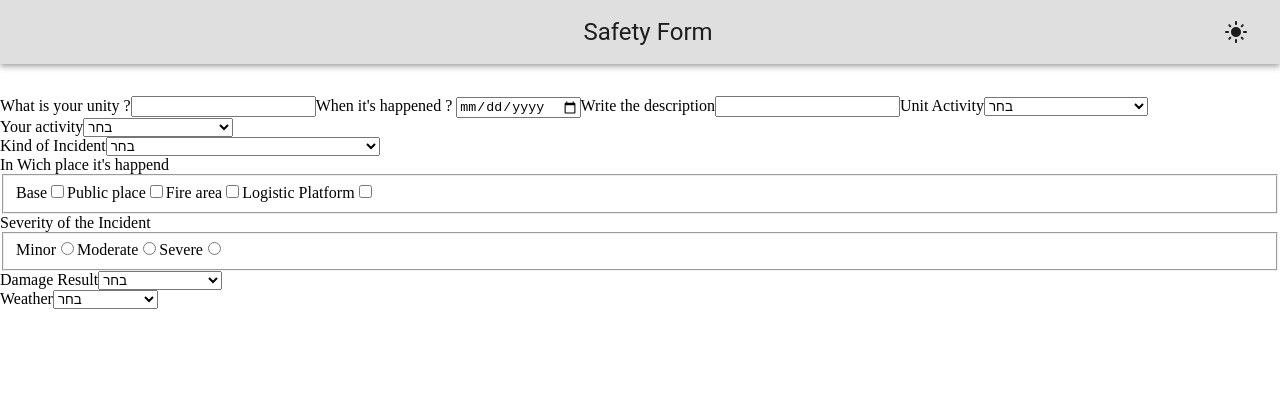
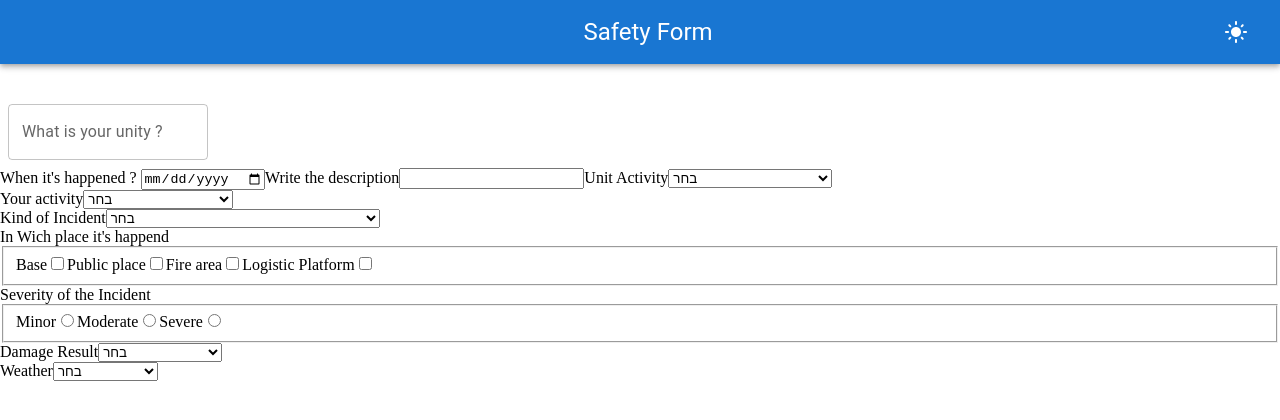
Before and after one commit to AaronMadar/safetyAaron, a React (Vite) app: page / in a window 1280 px wide. Shown: the top 420 px of the page. Built offline with nearby package versions, Linux system fonts and the light colour scheme; some icons are missing.

Commit message:
Creation of Theme DarkAndLight and Wrapp App

```diff
--- a/index.html
+++ b/index.html
@@ -7,6 +7,6 @@
   </head>
   <body>
     <div id="root"></div>
-    <script type="module" src="/src/main.tsx"></script>
+    <script type="module" src="/src/main.jsx"></script>
   </body>
 </html>
--- a/src/App.tsx
+++ b/src/App.tsx
@@ -1,6 +1,5 @@
-import { useState } from "react";
-import { ThemeProvider } from "@mui/material/styles"; // corrige l'import pour MUI
-import { lightTheme, darkTheme } from "./Theme/DarkLightTheme.js";
+import { ThemeProvider} from "@mui/material/styles"; // corrige l'import pour MUI
+import { ThemeContext } from "./Context/ThemeContext";
 import Header from "./components/Layout/Header";
 import UnityField from "./components/fields/Unity";
 import DateField from "./components/fields/Date";
@@ -12,14 +11,12 @@ import Place from "./components/fields/Place";
 import SeverityIncident from "./components/fields/SeverityIncident";
 import Damage from "./components/fields/Damage";
 import Weather from "./components/fields/Weather";
+import { useContext } from "react";
+
 
 export default function App() {
-  const [theme, setTheme] = useState(lightTheme); // stocke le thème MUI, pas une string
 
-  const toggleTheme = () => {
-    setTheme((prev) => (prev === lightTheme ? darkTheme : lightTheme));
-  };
-
+  const { theme, toggleTheme } = useContext(ThemeContext);
   return (
     <ThemeProvider theme={theme}>
       <Header theme={theme} toggleTheme={toggleTheme}>
--- /dev/null
+++ b/src/Context/ThemeContext.jsx
@@ -0,0 +1,25 @@
+// ThemeContext.jsx
+import { createContext, useState } from "react";
+import lightTheme from "../Theme/LightTheme";
+import darkTheme from "../Theme/DarkTheme";
+
+// Provide a safe default so consumers (TSX files) get a known shape
+export const ThemeContext = createContext({
+  theme: lightTheme,
+  toggleTheme: () => {},
+
+});
+
+export const ThemeProviderCustom = ({ children }) => {
+  const [theme, setTheme] = useState(lightTheme);
+
+  const toggleTheme = () => {
+    setTheme(prev => (prev === lightTheme ? darkTheme : lightTheme));
+  };
+
+  return (
+    <ThemeContext.Provider value={{ theme, toggleTheme }}>
+      {children}
+    </ThemeContext.Provider>
+  );
+};
--- a/src/Theme/DarkLightTheme.js
+++ /dev/null
@@ -1,22 +0,0 @@
-    import { createTheme } from "@mui/material";
-
-    export const lightTheme = createTheme(
-        {
-            palette : {
-                mode: "light",
-                primary: {main: '#dfdfdf'},
-                secondary: {main:'#ffffffff'}
-            }
-        },
-    );
-
-
-    export const darkTheme = createTheme(
-        {
-            palette : {
-                mode:'dark',
-                primary: {main:'#000000'},
-                secondary: {main: '#ffffffff'}
-            }
-        }
-    )
--- /dev/null
+++ b/src/Theme/DarkTheme.js
@@ -0,0 +1,16 @@
+import { createTheme } from '@mui/material/styles';
+
+const darkTheme = createTheme({
+  palette: {
+    mode: 'dark',
+    primary: {
+      main: '#90caf9',
+    },
+    background: {
+      default: '#121212',
+      paper: '#1e1e1e',
+    },
+  },
+});
+
+export default darkTheme;
--- /dev/null
+++ b/src/Theme/LightTheme.js
@@ -0,0 +1,17 @@
+import { createTheme } from "@mui/material";
+
+
+const lightTheme = createTheme({
+    palette: {
+    mode: 'light',
+    primary: {
+    main: '#1976d2',
+    },
+    background: {
+    default: '#f5f5f5',
+    paper: '#ffffff',
+    },
+    },
+});
+
+export default lightTheme
--- a/src/components/Layout/Header.tsx
+++ b/src/components/Layout/Header.tsx
@@ -4,10 +4,13 @@ import Toolbar from '@mui/material/Toolbar';
 import Typography from '@mui/material/Typography';
 import IconButton from '@mui/material/IconButton';
 import MenuIcon from '@mui/icons-material/Menu';
-import { LightMode, DarkMode } from '@mui/icons-material';
-import {lightTheme,darkTheme} from '../../Theme/DarkLightTheme'
+import { LightMode, DarkMode } from '@mui/icons-material'
 
-export default function Header({ children, theme, toggleTheme }: any) {
+
+
+export default function Header({ children,theme,toggleTheme }: any) {
+
+
     return (
         <Box sx={{ flexGrow: 1 }}>
             <AppBar position="static" sx={{ marginBottom: '2em' }}>
@@ -25,7 +28,7 @@ export default function Header({ children, theme, toggleTheme }: any) {
                         Safety Form
                     </Typography>
                     <IconButton color="inherit" onClick={toggleTheme}>
-                        {theme === lightTheme ? <LightMode /> : <DarkMode/>}
+                        {theme.palette.mode === 'light' ? <LightMode /> : <DarkMode/>}
                     </IconButton>
                 </Toolbar>
             </AppBar>
--- a/src/components/fields/Unity.tsx
+++ b/src/components/fields/Unity.tsx
@@ -1,13 +1,30 @@
-import type { JSX } from "react"
-
-export default function UnityField(): JSX.Element{
+import * as React from 'react';
+import Box from '@mui/material/Box';
+import TextField from '@mui/material/TextField';
 
 
-    return (
-        <>
-        <label htmlFor="unity">What is your unity ?</label>
-        <input type="text" id="unity"/>
-        </>
-    )
+export default function UnityField() {
+  return (
+    <Box
+      component="form"
+      sx={{ '& > :not(style)': { m: 1, width: '25ch' } }}
+      noValidate
+      autoComplete="off"
+    >
+      <TextField id="outlined-basic" label="What is your unity ?" variant="outlined" />
+        </Box>
+  );
+}
 
-}
+
+// export default function UnityField(){
+
+
+//     return (
+//         <>
+//         <label htmlFor="unity">What is your unity ?</label>
+//         <input type="text" id="unity"/>
+//         </>
+//     )
+
+// }
--- /dev/null
+++ b/src/main.jsx
@@ -0,0 +1,13 @@
+import { StrictMode } from "react";
+import { createRoot } from "react-dom/client";
+import "./index.css";
+import App from "./App.tsx";
+import {ThemeProviderCustom} from "./Context/ThemeContext.jsx";
+
+createRoot(document.getElementById("root")).render(
+  <StrictMode>
+    <ThemeProviderCustom>
+      <App />
+    </ThemeProviderCustom>
+  </StrictMode>
+);
--- a/src/main.tsx
+++ /dev/null
@@ -1,11 +0,0 @@
-import { StrictMode } from 'react'
-import { createRoot } from 'react-dom/client'
-import './index.css'
-import App from './App.tsx'
-
-
-createRoot(document.getElementById('root')!).render(
-  <StrictMode>
-    <App></App>
-  </StrictMode>,
-)
--- a/test.js
+++ /dev/null
@@ -1,3 +0,0 @@
-const today = new Date().toISOString()
-
-console.log(today);
```
Also changed, not shown: src/components/Layout/Container.tsx (added, +34 -0 lines).
